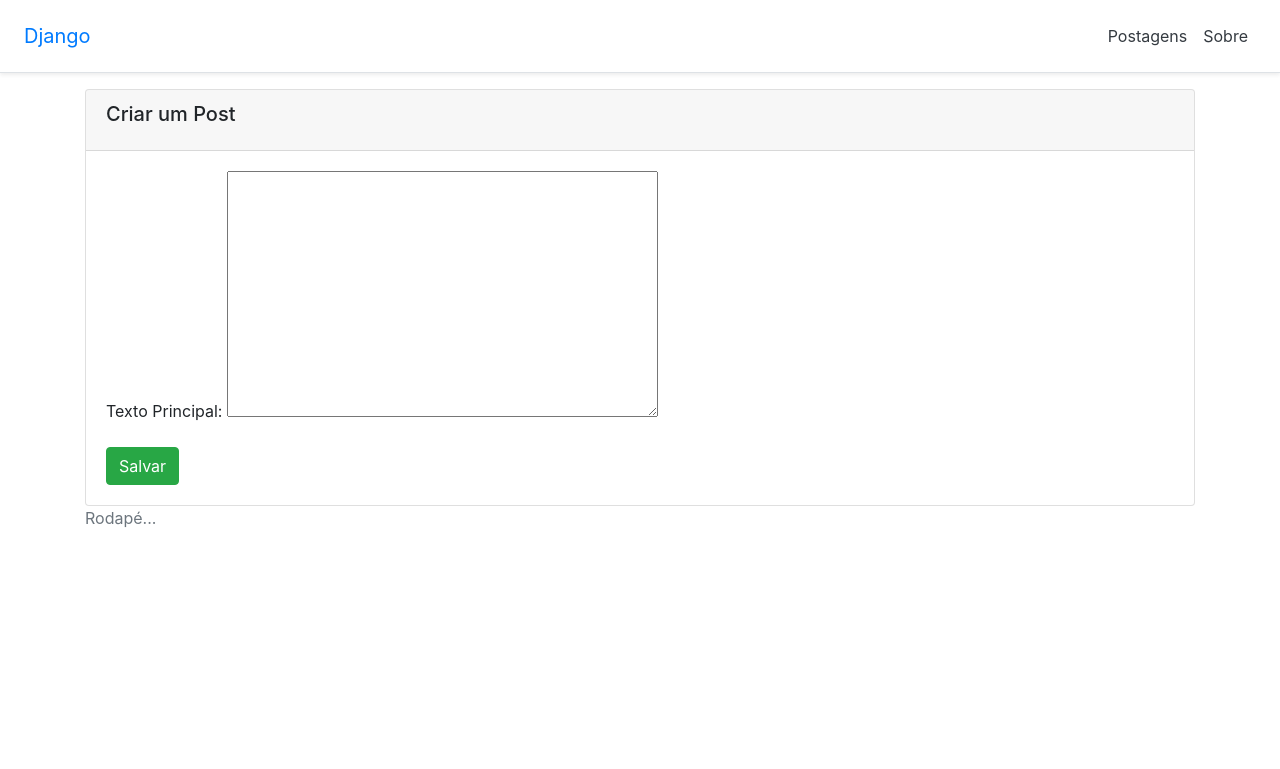
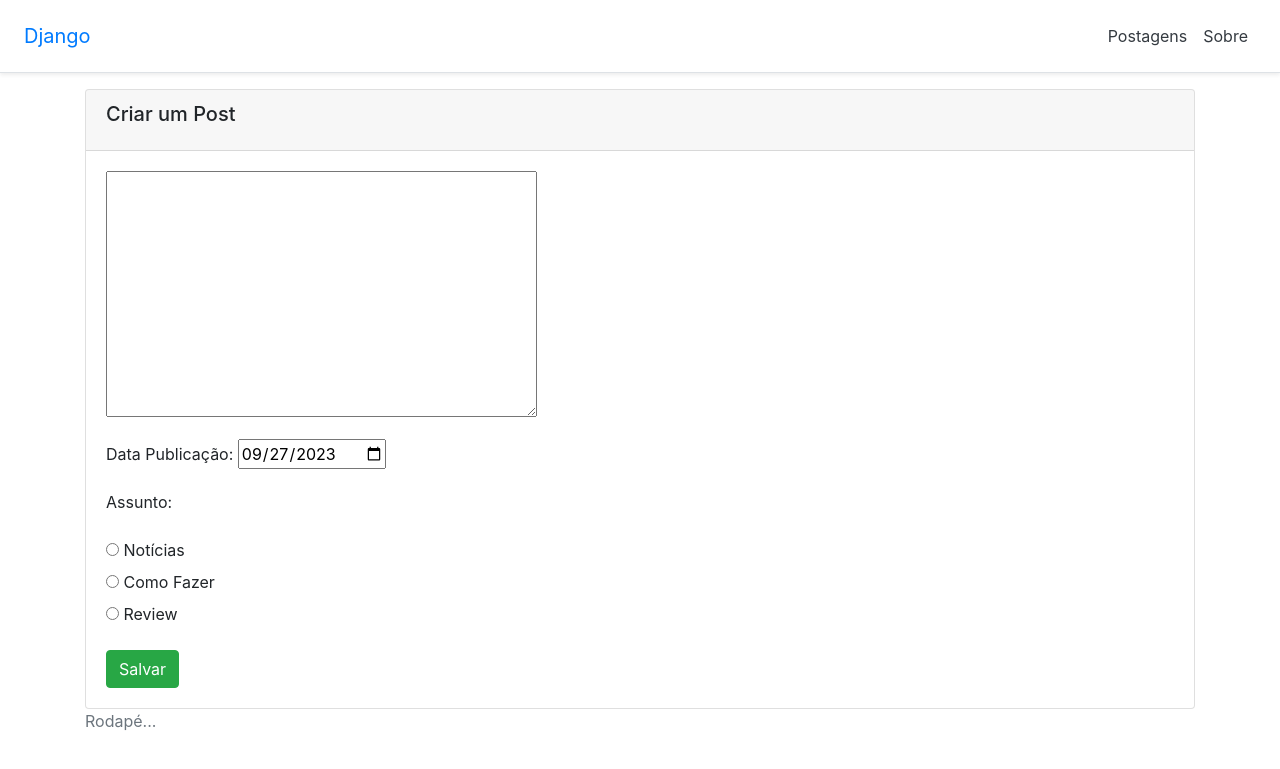
Before and after one commit to luaax/django-blog, a Django app: page /post/add in a window 1280 px wide. Shown: the top 769 px of the page. Run offline with Django 4.2, Linux system fonts and the light colour scheme; some libraries are stand-ins or nearby versions.

Commit message:
Introdução aos forms

```diff
--- /dev/null
+++ b/blog/forms.py
@@ -0,0 +1,35 @@
+# Python
+from datetime import datetime
+# Django
+from django import forms
+# Local
+from blog.models import Post # importa o model Post
+# Cria o ModelForm herdando da classe base - *Respeite a indentação*.
+class PostModelForm(forms.ModelForm):
+    error_css_class = 'alert-danger'
+
+    def __init__(self, *args, **kwargs):
+        super(PostModelForm, self).__init__(*args, **kwargs)
+        # Configura um valor inicial para o campo pub_date
+        self.fields['pub_date'].initial = datetime.today()
+
+    class Meta: # é uma classe mas está dentro do PostModelForm
+        # Vincula o model Post ao Form e define os campos a exibir
+        model = Post
+        fields = ('body_text', 'pub_date', 'categoria')
+        widgets = {
+            'pub_date': forms.widgets.DateInput(attrs={'type': 'date'}),
+            'categoria': forms.RadioSelect(),
+        }
+        labels = { 'body_text': '', 'categoria': 'Assunto'}
+
+    def clean(self):
+        cleaned_data = super().clean() # recupera todos os dados enviado pelo form
+        pub_date = cleaned_data.get('pub_date') # recupera um campo específico
+        pub_date = pub_date.replace(tzinfo=None)
+
+        if pub_date > datetime.today(): # exemplo para demonstrar a validação
+            self.add_error(
+                'pub_date',
+                forms.ValidationError('Não é permitido datas futuras')
+            )
--- a/blog/models.py
+++ b/blog/models.py
@@ -3,4 +3,15 @@ from django.db import models
 # Create your models here.
 class Post(models.Model):
     body_text = models.TextField('Texto Principal')
-    pub_date = models.DateTimeField('Data Publicação', auto_now=True)
+    pub_date = models.DateTimeField('Data Publicação')
+    categoria = models.CharField(
+        'Categoria',
+        max_length=15,
+        choices=[
+            ('noticias', 'Notícias'),
+            ('como_fazer', 'Como Fazer'),
+            ('review', 'Review'),
+        ],
+        default=None,
+        null=True
+    )
--- a/blog/views.py
+++ b/blog/views.py
@@ -10,6 +10,7 @@ from django.views.generic.edit import CreateView
 from django.urls import reverse_lazy
 from django.views.decorators.csrf import csrf_exempt
 from blog.models import Post # Acrescentar
+from blog.forms import PostModelForm
 
 def index(request):
     # return HttpResponse('Olá Django - index')
@@ -63,9 +64,10 @@ def get_post(request, post_id):
 class PostCreateView(CreateView):
     model = Post
     template_name = 'post/post_form.html'
-    fields = ('body_text', )
+    # fields = ('body_text', )
     # success_url = reverse_lazy('posts_list')
     success_url = reverse_lazy('posts_all') # modifiquei para ir direto no template da aula do dia 20/09
+    form_class = PostModelForm
 
 @csrf_exempt
 def create_post(request):
--- a/static/css/base.css
+++ b/static/css/base.css
@@ -0,0 +1 @@
+.errorlist { color: red; }
--- a/templates/post/post_list.html
+++ b/templates/post/post_list.html
@@ -1,5 +1,5 @@
 {% extends '_layout1.html' %} {# herda tudo que já tem em _layout1.html #}
-
+<!---->
 {% block content %} {# substitui o bloco content em _layout1.html #}
 <div class="card">
     <div class="card-header">
```
